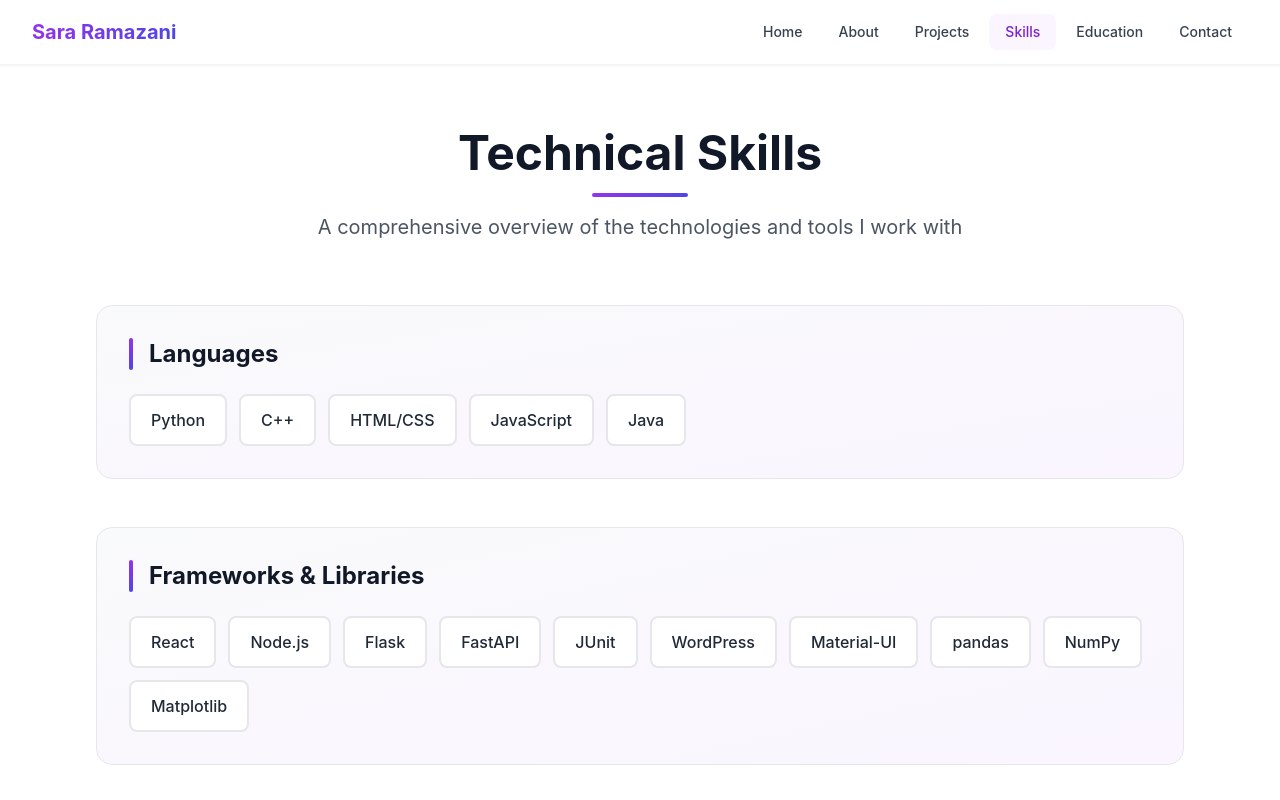
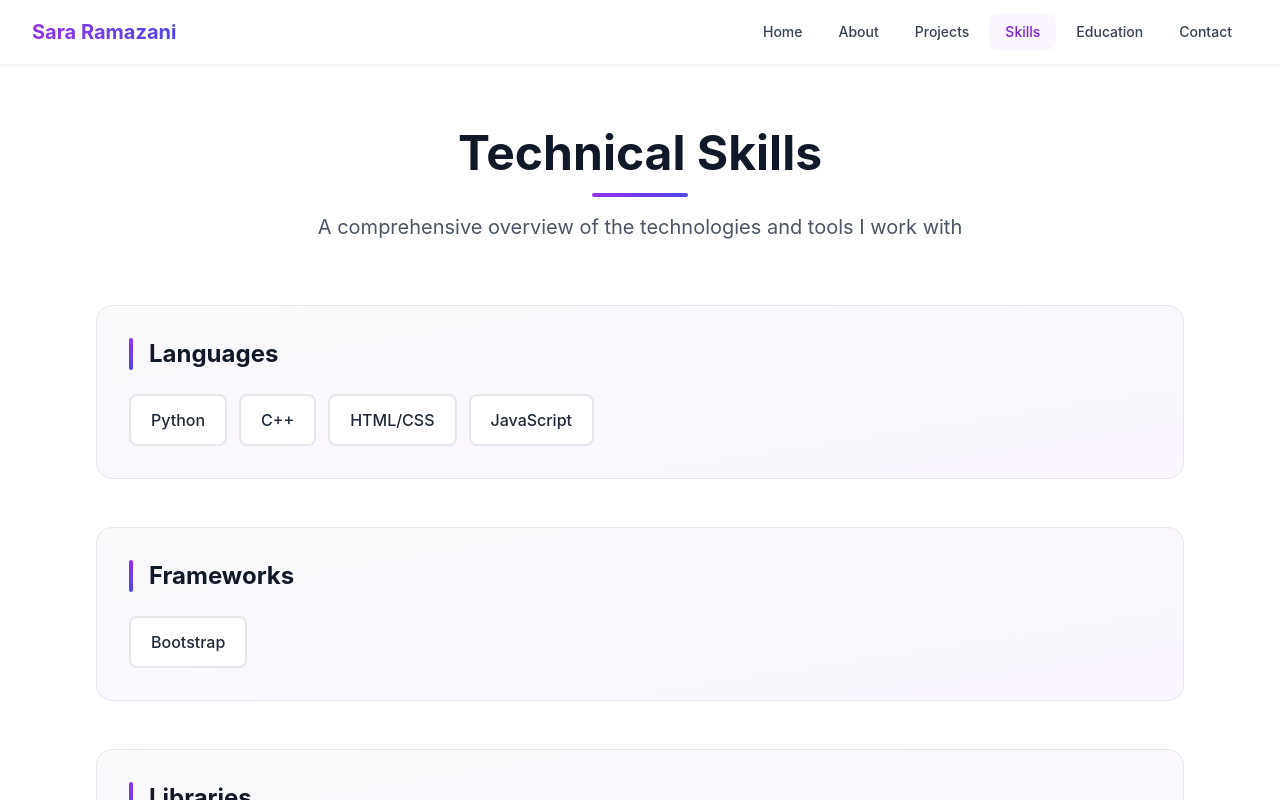
Before and after one commit to sara-ramazani/Sara-Portfolio, a Next.js app: page /skills in a window 1280 px wide. Shown: the top 800 px of the page. Built offline with nearby package versions, Linux system fonts and the light colour scheme.

Commit message:
Update Skills section: remove Java, split Frameworks & Libraries into separate sections

```diff
--- a/app/skills/page.tsx
+++ b/app/skills/page.tsx
@@ -2,11 +2,15 @@ export default function Skills() {
   const skillCategories = [
     {
       category: "Languages",
-      skills: ["Python", "C++", "HTML/CSS", "JavaScript", "Java"]
+      skills: ["Python", "C++", "HTML/CSS", "JavaScript"]
     },
     {
-      category: "Frameworks & Libraries",
-      skills: ["React", "Node.js", "Flask", "FastAPI", "JUnit", "WordPress", "Material-UI", "pandas", "NumPy", "Matplotlib"]
+      category: "Frameworks",
+      skills: ["Bootstrap"]
+    },
+    {
+      category: "Libraries",
+      skills: ["NumPy", "pandas"]
     },
     {
       category: "Developer Tools",
```
